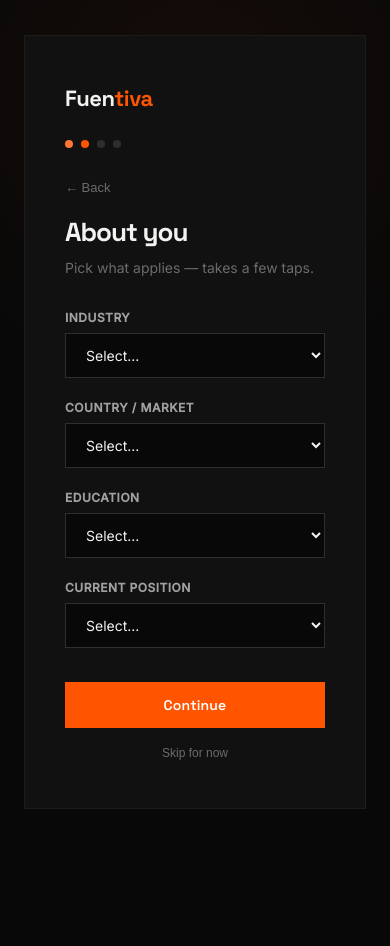
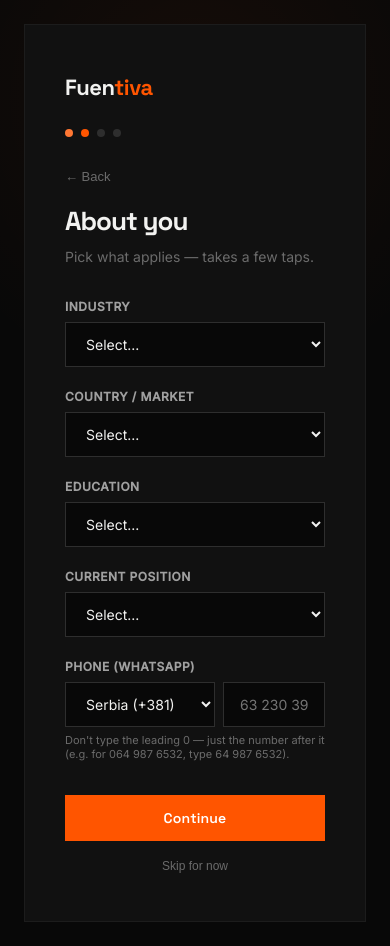
Before and after one commit to bojansipovac-bot/-fuentiva-web, a React (Create React App) app: page /onboarding in a window 390 px wide. Both pictures are taken after a click on the button "Let's go". Before the commit the page ends 844 px from the top, so only its background shows below. Built offline with nearby package versions, Linux system fonts and the light colour scheme.

Commit message:
Add phone field, session history display, and onboarding UI improvements

```diff
--- a/src/pages/Dashboard.js
+++ b/src/pages/Dashboard.js
@@ -68,11 +68,35 @@
   .alert-error { background: rgba(255,50,50,0.08); border: 1px solid rgba(255,50,50,0.3); color: #FF6B6B; padding: 12px 16px; font-size: 13px; margin-bottom: 24px; }
 `;
 
+const DIAL_CODES = [
+  { code: '+381', label: 'Serbia (+381)' },
+  { code: '+382', label: 'Montenegro (+382)' },
+  { code: '+385', label: 'Croatia (+385)' },
+  { code: '+387', label: 'Bosnia and Herzegovina (+387)' },
+  { code: '+389', label: 'North Macedonia (+389)' },
+  { code: '+386', label: 'Slovenia (+386)' },
+  { code: '+34', label: 'Spain (+34)' },
+  { code: '+49', label: 'Germany (+49)' },
+  { code: '+43', label: 'Austria (+43)' },
+];
+
+const splitPhone = (fullPhone) => {
+  if (!fullPhone) return { dialCode: '+381', phoneNumber: '' };
+  const match = DIAL_CODES.find(d => fullPhone.startsWith(d.code));
+  if (match) return { dialCode: match.code, phoneNumber: fullPhone.slice(match.code.length) };
+  return { dialCode: '+381', phoneNumber: fullPhone.replace(/^\+/, '') };
+};
+
 export default function Dashboard() {
   const [user, setUser] = useState(null);
   const [checkingOnboarding, setCheckingOnboarding] = useState(true);
   const [activeTab, setActiveTab] = useState('home');
   const [profile, setProfile] = useState({ ime: '', kompanija: '', pozicija: '', cilj: '', nivo: '' });
+  const [dialCode, setDialCode] = useState('+381');
+  const [phoneNumber, setPhoneNumber] = useState('');
+  const [sessionNotes, setSessionNotes] = useState([]);
+
+  const cleanLocalNumber = (value) => value.replace(/[\s\-()]/g, '').replace(/^0+/, '');
   const [saving, setSaving] = useState(false);
   const [saveMsg, setSaveMsg] = useState(null);
   const [saveErr, setSaveErr] = useState(null);
@@ -99,6 +123,9 @@
       }
 
       setProfile(profileData);
+      const { dialCode: loadedDialCode, phoneNumber: loadedPhoneNumber } = splitPhone(profileData.telefon);
+      setDialCode(loadedDialCode);
+      setPhoneNumber(loadedPhoneNumber);
       setCheckingOnboarding(false);
     });
   }, []);
@@ -108,14 +135,19 @@
     setSaveMsg(null);
     setSaveErr(null);
 
+    const dataToSave = {
+      ...profile,
+      telefon: phoneNumber ? `${dialCode}${cleanLocalNumber(phoneNumber)}` : null,
+    };
+
     const { data: existing } = await supabase.from('profili').select('id').eq('user_id', user.id).single();
 
     if (existing) {
-      const { error } = await supabase.from('profili').update({ ...profile }).eq('user_id', user.id);
+      const { error } = await supabase.from('profili').update(dataToSave).eq('user_id', user.id);
       if (error) setSaveErr('Error saving profile.');
       else setSaveMsg('Profile saved!');
     } else {
-      const { error } = await supabase.from('profili').insert({ ...profile, user_id: user.id });
+      const { error } = await supabase.from('profili').insert({ ...dataToSave, user_id: user.id });
       if (error) setSaveErr('Error saving profile.');
       else setSaveMsg('Profile saved!');
     }
@@ -125,6 +157,23 @@
   const handleLogout = async () => {
     await supabase.auth.signOut();
     window.location.href = '/';
+  };
+
+  const loadSessionNotes = async () => {
+    const { data, error } = await supabase
+      .from('session_notes')
+      .select('*')
+      .eq('user_id', user.id)
+      .order('session_date', { ascending: false });
+    console.log('session_notes query -> user.id:', user.id, 'data:', data, 'error:', error);
+    setSessionNotes(data || []);
+  };
+
+  const handleTabClick = (tab) => {
+    setActiveTab(tab);
+    if (tab === 'history') {
+      loadSessionNotes();
+    }
   };
 
   if (!user || checkingOnboarding) return null;
@@ -150,7 +199,7 @@
             <div className={`nav-item ${activeTab === 'live' ? 'active' : ''}`} onClick={() => setActiveTab('live')}>
               <span className="nav-item-icon">⚡</span> Quick Win
             </div>
-            <div className={`nav-item ${activeTab === 'history' ? 'active' : ''}`} onClick={() => setActiveTab('history')}>
+            <div className={`nav-item ${activeTab === 'history' ? 'active' : ''}`} onClick={() => handleTabClick('history')}>
               <span className="nav-item-icon">📋</span> Session History
             </div>
             <div className={`nav-item ${activeTab === 'profile' ? 'active' : ''}`} onClick={() => setActiveTab('profile')}>
@@ -220,7 +269,23 @@
             <>
               <div className="page-title">Session History</div>
               <div className="page-subtitle">Your past coaching sessions.</div>
-              <div className="empty-state">Your session history will appear here once you complete your first session.</div>
+              {sessionNotes.length === 0 ? (
+                <div className="empty-state">Your session history will appear here once you complete your first session.</div>
+              ) : (
+                <div style={{ display: 'flex', flexDirection: 'column', gap: '16px', maxWidth: 700 }}>
+                  {sessionNotes.map(note => (
+                    <div key={note.id} className="card" style={{ cursor: 'default' }}>
+                      <div style={{ display: 'flex', justifyContent: 'space-between', marginBottom: '10px' }}>
+                        <span style={{ fontSize: '13px', color: 'var(--muted)' }}>{note.session_date}</span>
+                        {note.session_type && (
+                          <span style={{ fontSize: '11px', color: 'var(--orange)', textTransform: 'uppercase', letterSpacing: '1px' }}>{note.session_type}</span>
+                        )}
+                      </div>
+                      <div style={{ fontSize: '14px', color: 'var(--light)', lineHeight: '1.6', whiteSpace: 'pre-wrap' }}>{note.note}</div>
+                    </div>
+                  ))}
+                </div>
+              )}
             </>
           )}
 
@@ -244,6 +309,24 @@
                 <div className="form-group">
                   <label className="form-label">Position</label>
                   <input className="form-input" placeholder="Procurement Manager" value={profile.pozicija || ''} onChange={e => setProfile({...profile, pozicija: e.target.value})} />
+                </div>
+                <div className="form-group">
+                  <label className="form-label">Phone (WhatsApp)</label>
+                  <div style={{ display: 'flex', gap: '8px' }}>
+                    <select className="form-input" style={{ flex: '0 0 190px' }}
+                      value={dialCode} onChange={e => setDialCode(e.target.value)}>
+                      {DIAL_CODES.map(d => <option key={d.code} value={d.code}>{d.label}</option>)}
+                    </select>
+                    <input
+                      className="form-input" type="tel" placeholder="63 230 395"
+                      value={phoneNumber}
+                      onChange={e => setPhoneNumber(e.target.value)}
+                      onBlur={e => setPhoneNumber(cleanLocalNumber(e.target.value))}
+                    />
+                  </div>
+                  <div style={{ fontSize: '11px', color: 'var(--muted)', marginTop: '6px' }}>
+                    Don't type the leading 0 — just the number after it (e.g. for 064 987 6532, type 64 987 6532).
+                  </div>
                 </div>
                 <div className="form-group">
                   <label className="form-label">Coaching Goal</label>
--- a/src/pages/Onboarding.js
+++ b/src/pages/Onboarding.js
@@ -126,6 +126,18 @@
   'AI tools & automation', 'Process design', 'Other'
 ];
 
+const DIAL_CODES = [
+  { code: '+381', label: 'Serbia (+381)' },
+  { code: '+382', label: 'Montenegro (+382)' },
+  { code: '+385', label: 'Croatia (+385)' },
+  { code: '+387', label: 'Bosnia and Herzegovina (+387)' },
+  { code: '+389', label: 'North Macedonia (+389)' },
+  { code: '+386', label: 'Slovenia (+386)' },
+  { code: '+34', label: 'Spain (+34)' },
+  { code: '+49', label: 'Germany (+49)' },
+  { code: '+43', label: 'Austria (+43)' },
+];
+
 export default function Onboarding() {
   const [step, setStep] = useState(1);
   const [loading, setLoading] = useState(false);
@@ -136,6 +148,10 @@
   const [education, setEducation] = useState('');
   const [position, setPosition] = useState('');
   const [positionOther, setPositionOther] = useState('');
+  const [dialCode, setDialCode] = useState('+381');
+  const [phoneNumber, setPhoneNumber] = useState('');
+
+  const cleanLocalNumber = (value) => value.replace(/[\s\-()]/g, '').replace(/^0+/, '');
 
   const [painPoints, setPainPoints] = useState([]);
   const [painPointOther, setPainPointOther] = useState('');
@@ -176,6 +192,7 @@
       country: country || null,
       education: education || null,
       position: position === 'Other' ? (positionOther || 'Other') : (position || null),
+      telefon: phoneNumber ? `${dialCode}${cleanLocalNumber(phoneNumber)}` : null,
       pain_points: painPoints.includes('Other') && painPointOther
         ? [...painPoints.filter(p => p !== 'Other'), painPointOther]
         : painPoints,
@@ -272,6 +289,25 @@
                 )}
               </div>
 
+              <div className="form-group">
+                <label className="form-label">Phone (WhatsApp)</label>
+                <div style={{ display: 'flex', gap: '8px' }}>
+                  <select className="form-select" style={{ flex: '0 0 150px' }}
+                    value={dialCode} onChange={e => setDialCode(e.target.value)}>
+                    {DIAL_CODES.map(d => <option key={d.code} value={d.code}>{d.label}</option>)}
+                  </select>
+                  <input
+                    type="tel" className="form-input" placeholder="63 230 395"
+                    value={phoneNumber}
+                    onChange={e => setPhoneNumber(e.target.value)}
+                    onBlur={e => setPhoneNumber(cleanLocalNumber(e.target.value))}
+                  />
+                </div>
+                <div style={{ fontSize: '11px', color: 'var(--muted)', marginTop: '6px' }}>
+                  Don't type the leading 0 — just the number after it (e.g. for 064 987 6532, type 64 987 6532).
+                </div>
+              </div>
+
               <button className="btn-primary" onClick={goNext}>Continue</button>
               <button className="ob-skip" onClick={handleSkip}>Skip for now</button>
             </>
@@ -358,6 +394,10 @@
                   <span className="review-value">{position === 'Other' ? (positionOther || 'Other') : (position || '—')}</span>
                 </div>
                 <div className="review-item">
+                  <span className="review-label">Phone</span>
+                  <span className="review-value">{phoneNumber ? `${dialCode}${cleanLocalNumber(phoneNumber)}` : '—'}</span>
+                </div>
+                <div className="review-item">
                   <span className="review-label">Pain points</span>
                   <span className="review-value">{painPoints.length ? painPoints.join(', ') : '—'}</span>
                 </div>
```
